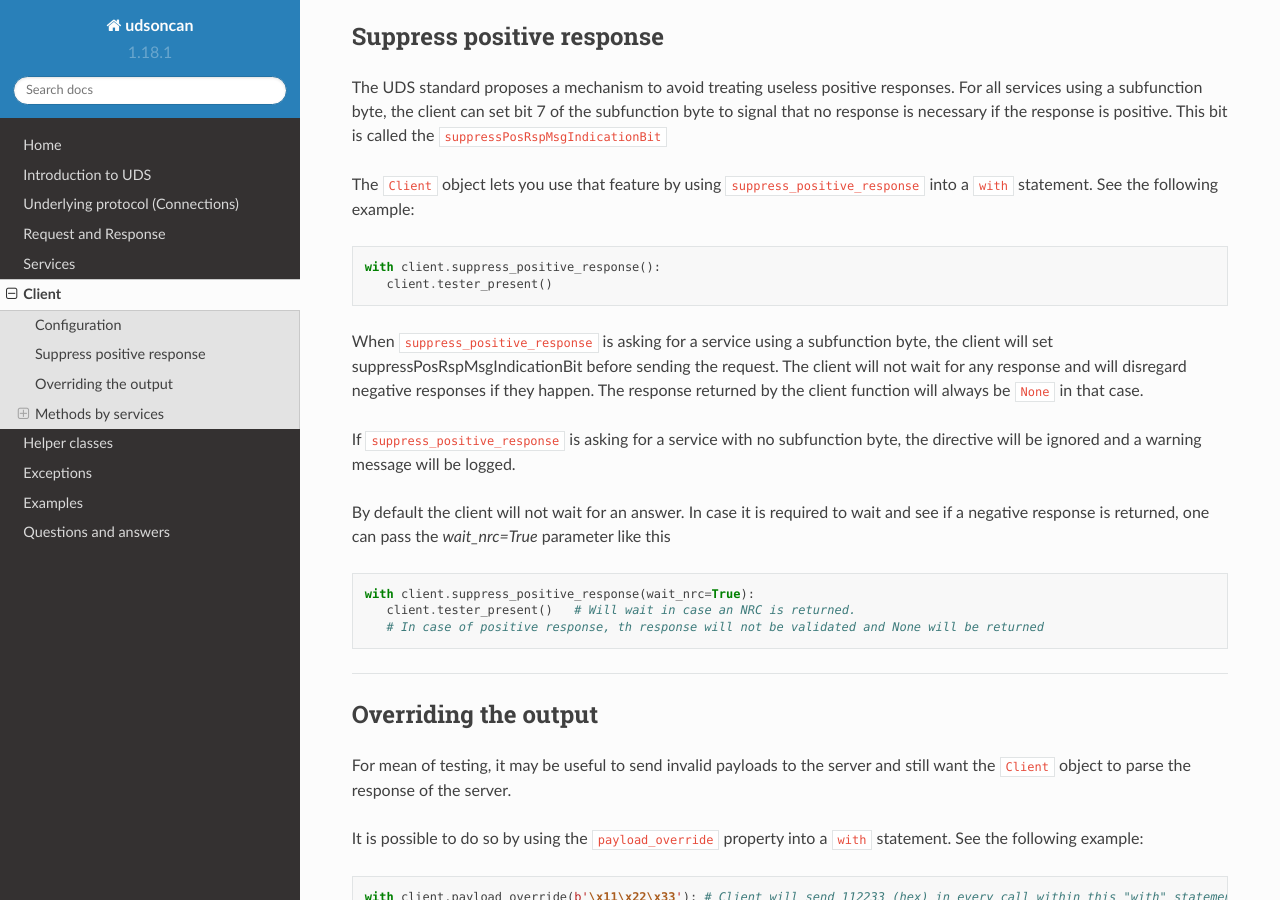
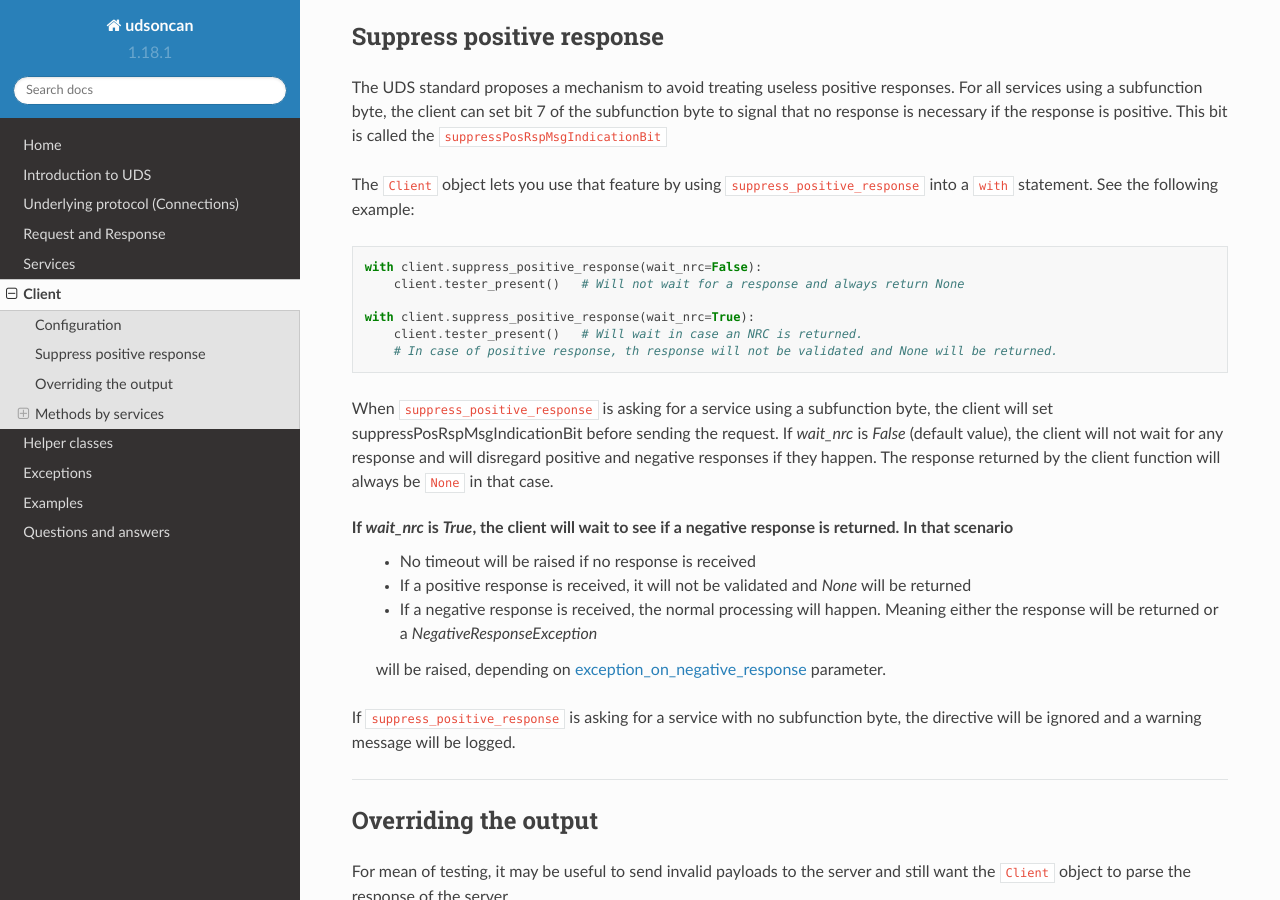
Before and after one commit to pylessard/python-udsoncan, a Sphinx documentation site: the page built from doc/source/udsoncan/client.rst, in a window 1280 px wide and 900 px high, scrolled down 4870 px. Built offline with Sphinx 7.4.7 and the Read the Docs theme 2.0.0, drawn with Linux system fonts in a browser that asks for light colours.

Commit message:
No error on timeout with SPR.  Feature seems complete now

```diff
--- a/doc/source/udsoncan/client.rst
+++ b/doc/source/udsoncan/client.rst
@@ -256,20 +256,24 @@ The ``Client`` object lets you use that feature by using ``suppress_positive_res
 
 .. code-block:: python
 
-   with client.suppress_positive_response():
-      client.tester_present()
+    with client.suppress_positive_response(wait_nrc=False):
+        client.tester_present()   # Will not wait for a response and always return None
 
-When ``suppress_positive_response`` is asking for a service using a subfunction byte, the client will set suppressPosRspMsgIndicationBit before sending the request. The client will not wait for any response and will disregard negative responses if they happen. The response returned by the client function will always be ``None`` in that case.
+    with client.suppress_positive_response(wait_nrc=True):
+        client.tester_present()   # Will wait in case an NRC is returned.
+        # In case of positive response, th response will not be validated and None will be returned.
+
+When ``suppress_positive_response`` is asking for a service using a subfunction byte, the client will set suppressPosRspMsgIndicationBit before sending the request.
+If `wait_nrc` is `False` (default value), the client will not wait for any response and will disregard positive and negative responses if they happen.
+The response returned by the client function will always be ``None`` in that case.
+
+If `wait_nrc` is `True`, the client will wait to see if a negative response is returned. In that scenario
+ - No timeout will be raised if no response is received
+ - If a positive response is received, it will not be validated and `None` will be returned
+ - If a negative response is received, the normal processing will happen. Meaning either the response will be returned or a `NegativeResponseException`
+ will be raised, depending on :ref:`exception_on_negative_response<config_exception_on_negative_response>` parameter.
 
 If ``suppress_positive_response`` is asking for a service with no subfunction byte, the directive will be ignored and a warning message will be logged.
-
-By default the client will not wait for an answer. In case it is required to wait and see if a negative response is returned, one can pass the `wait_nrc=True` parameter like this
-
-.. code-block:: python
-
-   with client.suppress_positive_response(wait_nrc=True):
-      client.tester_present()   # Will wait in case an NRC is returned.
-      # In case of positive response, th response will not be validated and None will be returned
 
 -----
 
```
Also changed, not shown: 2 other files.
